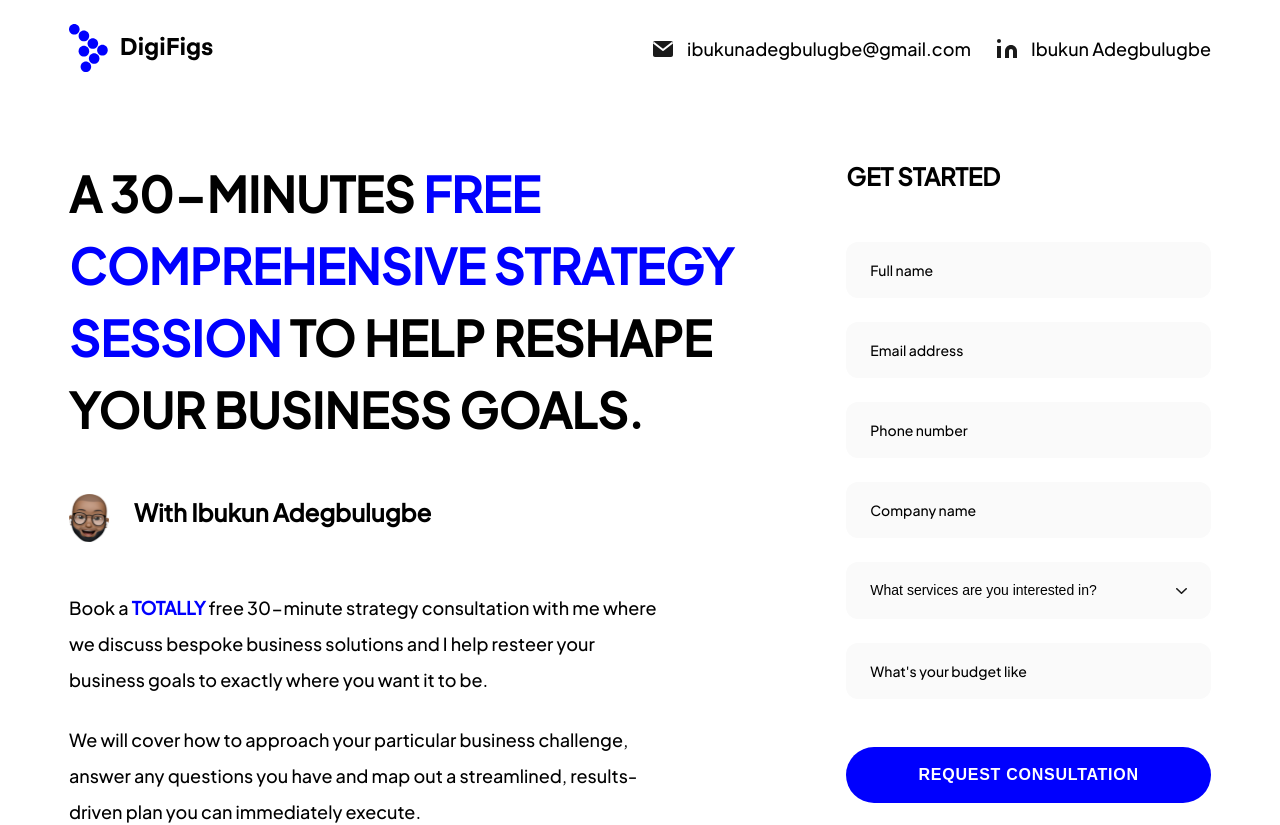
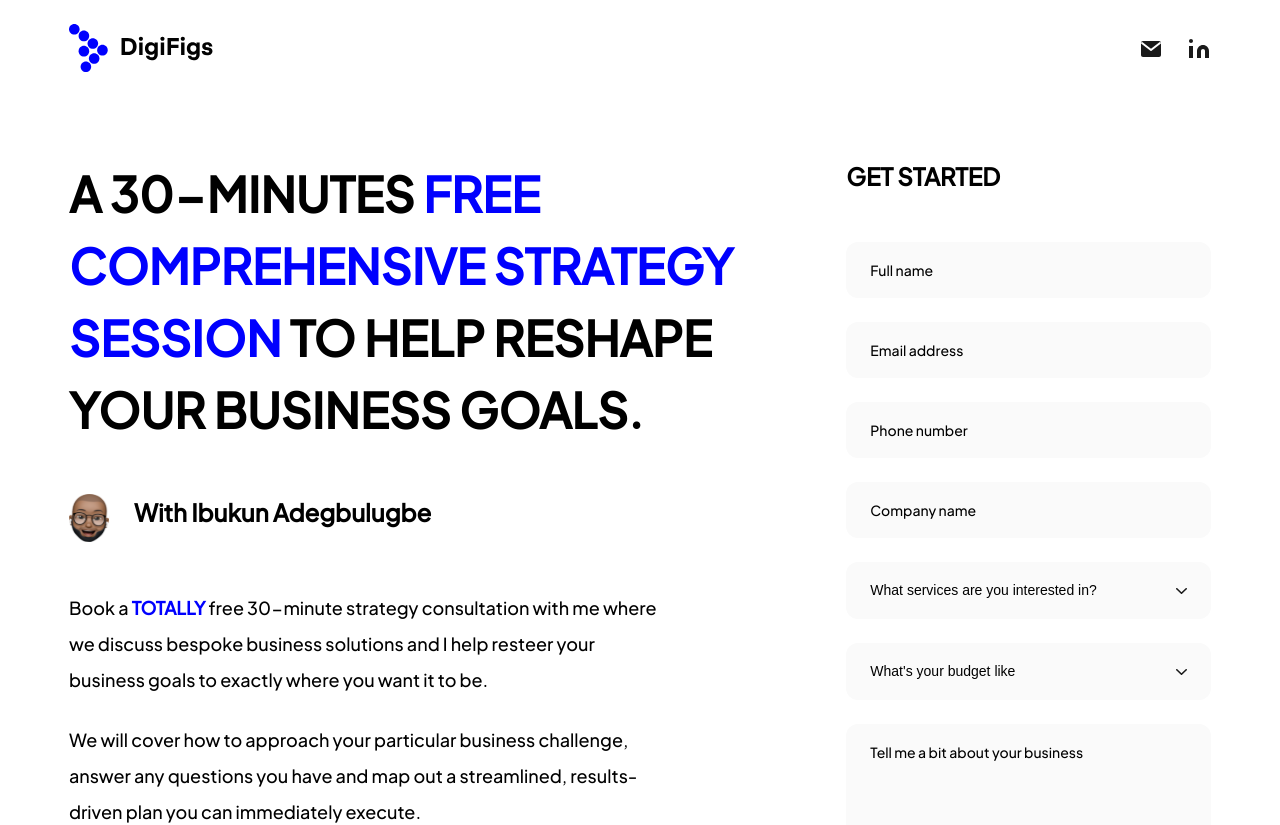
Before and after one commit to Azerii/ibk-consult, a React (Create React App) app: page / in a window 1280 px wide. Shown: the top 825 px of the page. Built offline with nearby package versions, Linux system fonts and the light colour scheme.

Commit message:
update contact form

```diff
--- a/src/components/ContactForm.js
+++ b/src/components/ContactForm.js
@@ -1,3 +1,4 @@
+import { useState } from "react";
 import styled from "styled-components";
 import PropTypes from "prop-types";
 import { chevronDown } from "../assets";
@@ -10,6 +11,7 @@ const Wrapper = styled.form`
 
   .hidden {
     display: none;
+    pointer-events: none;
   }
 
   .successMessage {
@@ -34,7 +36,7 @@ const Wrapper = styled.form`
   }
 `;
 
-const Services = styled.div`
+const Dropdown = styled.div`
   padding: 1.8rem 2.4rem;
   background-color: #fafafa;
   border-radius: 1.2rem;
@@ -77,7 +79,7 @@ const Services = styled.div`
     }
   }
 
-  .service {
+  .listItem {
     border: 1px solid;
     padding: 1rem 3rem;
     border-radius: 5rem;
@@ -102,83 +104,129 @@ const services = [
   "Web Development",
 ];
 
-const checkboxNames = [
-  "Sales_Funnel_Marketing",
-  "Social_Media_Marketing",
-  "Search_Engine_Optimisation",
-  "Google_Search_Ads",
-  "Wordpress_Development",
-  "UX/UI_Design",
-  "Web_Development",
+const budgetItems = [
+  "$500 - $999",
+  "$1,000 - $4,999",
+  "$5,000 - $50,000",
+  "Above $50,000",
 ];
 
-const handleListToggle = (e) => {
+const checkboxNames_services = [
+  "_Sales_Funnel_Marketing",
+  "_Social_Media_Marketing",
+  "_Search_Engine_Optimisation",
+  "_Google_Search_Ads",
+  "_Wordpress_Development",
+  "_UX_UI_Design",
+  "_Web_Development",
+];
+
+const checkboxNames_budgetItems = [
+  "_500_to_999_dollars",
+  "_1000_to_4999_dollars",
+  "_5000_to_50000_dollars",
+  "_above_500000_dollars",
+];
+
+const handleListToggle = (e, listName) => {
   e.target.childNodes[1] && e.target.childNodes[1].classList.toggle("rotate");
-  document.querySelector(".serviceList").classList.toggle("show");
+  document.querySelector(`.${listName}`).classList.toggle("show");
 
   return null;
 };
 
-const handleServiceClick = (e, checkboxName) => {
+const handleServiceClick = (e, id, budget) => {
+  if (budget) {
+    document.querySelectorAll(`.budgetList .listItem`).forEach((item) => {
+      item.classList.remove("active");
+    });
+
     e.target.classList.toggle("active");
-  document.querySelector(`input[name="${checkboxName}"]`).click();
+    document.querySelector(`input#${id}`).click();
+  } else {
+    e.target.classList.toggle("active");
+    document.querySelector(`input#${id}`).click();
+  }
+};
+
+const ContactForm = ({ className }) => {
+  const [hideLabel, setHideLabel] = useState(false);
+
+  const handleReset = () => {
+    document.querySelector("#form").reset();
+    document.querySelectorAll(`.listItem`).forEach((item) => {
+      item.classList.remove("active");
+    });
+    setHideLabel(true);
   };
 
   const handleSubmit = (e) => {
     e.preventDefault();
+    handleReset();
     document.querySelector(".successMessage").classList.add("open");
     setTimeout(() => {
       document.querySelector(".successMessage").classList.remove("open");
     }, 3000);
   };
 
-const ContactForm = ({ className }) => {
   return (
     <div className={className} id="get-started">
       <h2 className="textUppercase textLargeBold">Get Started</h2>
       <Spacer y={4.8} />
-      <Wrapper onSubmit={handleSubmit}>
+      <Wrapper id="form" onSubmit={handleSubmit} onReset={handleReset}>
         <p className="textMedium textCenter successMessage">
           Thank you for reaching out!
           <br />
           I'll get back to you shortly.
         </p>
         <FormGroup
+          className="inputWrapper"
           fieldStyle="shortText"
           inputType="text"
           name="full_name"
           placeholder="Full name"
+          hideLabel={hideLabel}
+          setHideLabel={setHideLabel}
           required
         />
         <Spacer y={2.4} />
         <FormGroup
+          className="inputWrapper"
           fieldStyle="shortText"
           inputType="email"
           name="email_address"
           placeholder="Email address"
+          hideLabel={hideLabel}
+          setHideLabel={setHideLabel}
           required
         />
         <Spacer y={2.4} />
         <FormGroup
+          className="inputWrapper"
           fieldStyle="shortText"
           inputType="number"
           name="phone_number"
           placeholder="Phone number"
+          hideLabel={hideLabel}
+          setHideLabel={setHideLabel}
           required
         />
         <Spacer y={2.4} />
         <FormGroup
+          className="inputWrapper"
           fieldStyle="shortText"
           inputType="text"
           name="company_name"
           placeholder="Company name"
+          hideLabel={hideLabel}
+          setHideLabel={setHideLabel}
           required
         />
         <Spacer y={2.4} />
-        <Services>
+        <Dropdown>
           <button
             type="button"
-            onClick={handleListToggle}
+            onClick={(e) => handleListToggle(e, "serviceList")}
             className="toggler fullWidth"
           >
             <span className="noPointerEvents">
@@ -195,31 +243,77 @@ const ContactForm = ({ className }) => {
             {services.map((item, index) => (
               <button
                 key={`service_${item}`}
-                className="textSmall black top center service"
-                onClick={(e) => handleServiceClick(e, checkboxNames[index])}
+                className="textSmall black top center listItem"
+                onClick={(e) =>
+                  handleServiceClick(e, checkboxNames_services[index])
+                }
                 type="button"
               >
                 {item}
               </button>
             ))}
           </div>
-        </Services>
+        </Dropdown>
         <Spacer y={2.4} />
-        <FormGroup
-          fieldStyle="shortText"
-          inputType="text"
-          name="budget"
-          placeholder="What's your budget like"
-          required
+        <Dropdown>
+          <button
+            type="button"
+            onClick={(e) => handleListToggle(e, "budgetList")}
+            className="toggler fullWidth"
+          >
+            <span className="noPointerEvents">What's your budget like</span>
+            <img
+              src={chevronDown}
+              alt="chevron down"
+              className="noPointerEvents icon"
             />
+          </button>
+          <div className="list budgetList">
+            <Spacer y={2.4} />
+            {budgetItems.map((item, index) => (
+              <button
+                key={`service_${item}`}
+                className="textSmall black top center listItem"
+                onClick={(e) =>
+                  handleServiceClick(e, checkboxNames_budgetItems[index], true)
+                }
+                type="button"
+              >
+                {item}
+              </button>
+            ))}
+          </div>
+        </Dropdown>
         {services.map((service, index) => (
           <input
             key={`checkbox_${service}`}
+            id={checkboxNames_services[index]}
             type="checkbox"
-            name={checkboxNames[index]}
+            name={checkboxNames_services[index]}
             className="serviceCheckbox hidden"
+            value={service}
           />
         ))}
+        {budgetItems.map((item, index) => (
+          <input
+            key={`radio_${item}`}
+            id={checkboxNames_budgetItems[index]}
+            type="checkbox"
+            name={checkboxNames_budgetItems[index]}
+            className="hidden"
+            value={item}
+          />
+        ))}
+        <Spacer y={2.4} />
+        <FormGroup
+          fieldStyle="longText"
+          inputType="text"
+          name="about"
+          placeholder="Tell me a bit about your business"
+          hideLabel={hideLabel}
+          setHideLabel={setHideLabel}
+          required
+        />
         <Spacer y={4.8} />
         <Button text="REQUEST CONSULTATION" fullWidth />
       </Wrapper>
--- a/src/components/FormGroup.js
+++ b/src/components/FormGroup.js
@@ -9,8 +9,10 @@ const Wrapper = styled.div`
   justify-content: center;
   background-color: #fafafa;
   border-radius: 1.2rem;
-  padding: 0 2.4rem;
-  height: 5.6rem;
+  height: ${(props) =>
+    props.fieldStyle === "longText" ? "fit-content" : "5.6rem"};
+  padding: ${(props) =>
+    props.fieldStyle === "longText" ? "1.8rem 2.4rem" : "0 2.4rem"};
   position: relative;
 
   input,
@@ -99,12 +101,15 @@ const FormGroup = ({
   required = true,
   options = [],
   defaultValue,
+  hideLabel,
+  setHideLabel,
 }) => {
   const [showLabel, setShowLabel] = useState(false);
 
   const toggleLabel = (e) => {
     if (e.target.value.length > 0) {
       setShowLabel(true);
+      setHideLabel(false);
     } else {
       setShowLabel(false);
     }
@@ -113,8 +118,10 @@ const FormGroup = ({
   useEffect(() => {
     if (defaultValue) {
       setShowLabel(true);
+    } else {
+      setShowLabel(false);
     }
-  }, [defaultValue]);
+  }, [defaultValue, hideLabel]);
 
   return (
     <Wrapper className={className} fieldStyle={fieldStyle}>
@@ -131,7 +138,9 @@ const FormGroup = ({
             required={required || false}
             defaultValue={defaultValue}
           />
-          {showLabel && <label htmlFor={name}>{placeholder}</label>}
+          {showLabel && !hideLabel && (
+            <label htmlFor={name}>{placeholder}</label>
+          )}
           {inputType === "password" && (
             <span
               className="toggleShowText"
@@ -152,7 +161,9 @@ const FormGroup = ({
             required={required || false}
             defaultValue={defaultValue}
           />
-          {showLabel && <label htmlFor={name}>{placeholder}</label>}
+          {showLabel && !hideLabel && (
+            <label htmlFor={name}>{placeholder}</label>
+          )}
         </>
       )}
 
@@ -178,7 +189,9 @@ const FormGroup = ({
               </option>
             ))}
           </select>
-          {showLabel && <label htmlFor={name}>{placeholder}</label>}
+          {showLabel && !hideLabel && (
+            <label htmlFor={name}>{placeholder}</label>
+          )}
           <img src={chevronDown} alt="dropdown" className="dropdownIcon" />
         </>
       )}
@@ -194,6 +207,8 @@ FormGroup.propTypes = {
   placeholder: PropTypes.string.isRequired,
   required: PropTypes.bool,
   options: PropTypes.array,
+  hideLabel: PropTypes.bool.isRequired,
+  setHideLabel: PropTypes.func.isRequired,
 };
 
 export default FormGroup;
--- a/src/components/Header.js
+++ b/src/components/Header.js
@@ -49,8 +49,8 @@ const Header = () => {
         <div className="navRight">
           <a href="mailto:ibukunadegbulugbe@gmail.com" className="navLink">
             <img src={mailIcon} alt="mail" />
-            <Spacer className="lg" x={1.2} />
-            <span className="textMedium lg">ibukunadegbulugbe@gmail.com</span>
+            {/* <Spacer className="lg" x={1.2} />
+            <span className="textMedium lg">ibukunadegbulugbe@gmail.com</span> */}
           </a>
           <Spacer x={2.4} />
           {/* get linkedin link */}
@@ -61,8 +61,8 @@ const Header = () => {
             className="navLink"
           >
             <img src={linkedin} alt="mail" />
-            <Spacer className="lg" x={1.2} />
-            <span className="textMedium lg">Ibukun Adegbulugbe</span>
+            {/* <Spacer className="lg" x={1.2} />
+            <span className="textMedium lg">Ibukun Adegbulugbe</span> */}
           </a>
         </div>
       </Container>
```
Also changed, not shown: 1 other file (tests, documents, lock files or other folders). Lines whose indentation alone changed are shown as unchanged.
